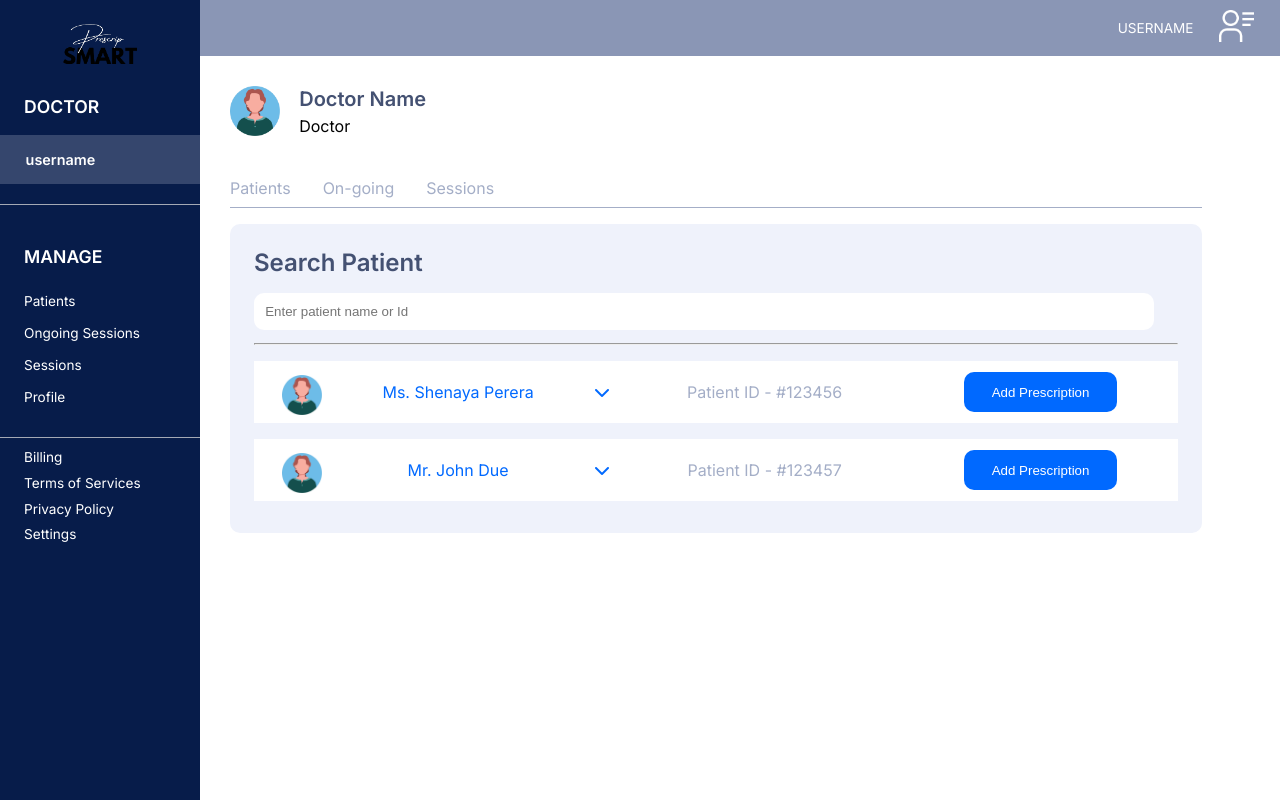
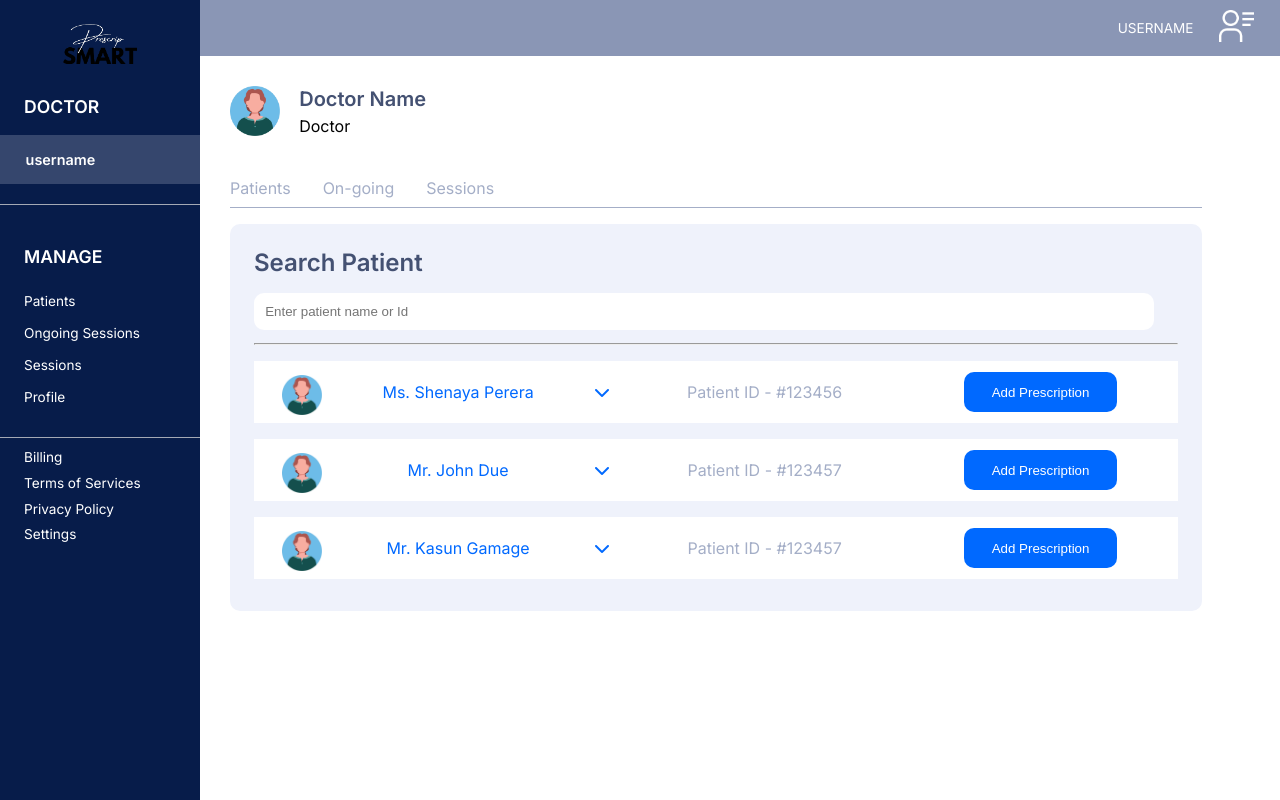
Before and after one commit to senuriwick/PrescripSmart, a PHP site: page /patients.html in a window 1280 px wide. Run offline with PHP 8.4, Linux system fonts and the light colour scheme.

Commit message:
added search function to patients page & modified css file

```diff
--- a/client/doctor/patients.css
+++ b/client/doctor/patients.css
@@ -77,6 +77,10 @@ td button {
   align-items: center;
 }
 
+.patient-details.patient-details-row{
+  display: flex;
+}
+
 .desDiv img {
   height: 5vh;
   padding: 1.75vh 0vh 1vh 1.5vh;
--- a/client/doctor/patients.html
+++ b/client/doctor/patients.html
@@ -75,13 +75,14 @@
                     <div class="patientSearch">
                         <h1>Search Patient</h1>
                         <form>
-                            <input type="text" class="searchBar" placeholder="Enter patient name or Id" />
+                            <input type="text" class="searchBar" id="searchInput" placeholder="Enter patient name or Id" />
+
                         </form>
                         <hr />
                         <div class="patient-details">
                             <table>
                                 <tbody>
-                                    <tr>
+                                    <tr class="patient-details-row">
                                         <td>
                                             <div class="desDiv">
                                                 <img src="profile.png" alt="user-icon">
@@ -91,6 +92,7 @@
 
                                         <td>Patient ID - #123456</td>
                                         <td><a href="add_prescription.html"><button>Add Prescription</button></a></td>
+
                                     </tr>
                                     <tr>
                                         <td colspan="3">
@@ -102,7 +104,7 @@
                                             </div>
                                         </td>
                                     </tr>
-                                    <tr>
+                                    <tr class="patient-details-row">
                                         <td>
                                             <div class="desDiv">
                                                 <img src="profile.png" alt="user-icon">
@@ -122,8 +124,48 @@
                                             </div>
                                         </td>
                                     </tr>
+                                    <tr class="patient-details-row">
+                                        <td>
+                                            <div class="desDiv">
+                                                <img src="profile.png" alt="user-icon">
+                                                <p class="patientName">Mr. Kasun Gamage</p>
+                                                <i class="fa-solid fa-chevron-down" data-target="content3" onclick="show(this)"></i>                                            </div>
+                                        </td>
+                                        <td>Patient ID - #123457</td>
+                                        <td><button>Add Prescription</button></td>
+                                    </tr>
+                                    <tr>
+                                        <td colspan="3">
+                                            <div id="content3" class="patient-data"style="display: none;">
+                                                <p>Age: 30</p>
+                                                <p>Height: 170 cm</p>
+                                                <p>Weight: 60 kg</p>
+                                                <button>Add Prescription</button>
+                                            </div>
+                                        </td>
+                                    </tr>
                                 </tbody>
                             </table>
+                            <script>
+                                document.addEventListener("DOMContentLoaded", function () {
+                                  const searchInput = document.getElementById("searchInput");
+
+                                  searchInput.addEventListener("input", function () {
+                                    const searchTerm = searchInput.value.toLowerCase();
+                                    const patientRows = document.querySelectorAll(".patient-details-row");
+
+                                    patientRows.forEach(function (row) {
+                                      const patientName = row.querySelector(".patientName").textContent.toLowerCase();
+                                      if (patientName.includes(searchTerm)) {
+                                        row.style.display = "table-row";
+                                      } else {
+                                        row.style.display = "none";
+                                      }
+                                    });
+                                  });
+                                });
+                              </script>
+
 
                         </div>
                     </div>
```
